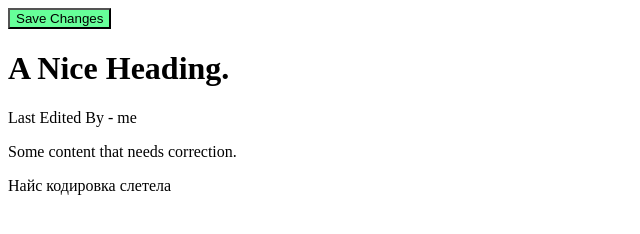
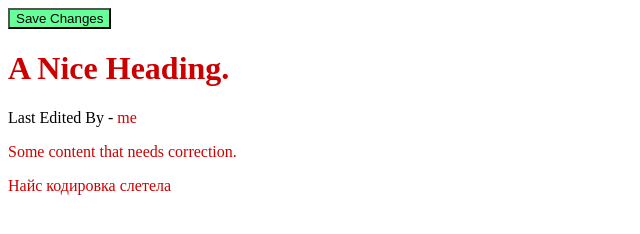
Before and after one commit to Soros-ot/Trying, a plain HTML site: page index.html in a window 1280 px wide. Both pictures are taken after a click on the button "Edit Document". Shown: the whole page, without its empty margins (0-640 px from the left). Drawn offline with Linux system fonts and the light colour scheme.

Commit message:
Update index.html

```diff
--- a/index.html
+++ b/index.html
@@ -2,6 +2,11 @@
 <html>
 
 <head>
+    <style>
+        [contenteditable="true"] {
+            font-family: "Rajdhani";
+            color: #C00;}
+</style>
 </head>
 
 <body>
```
